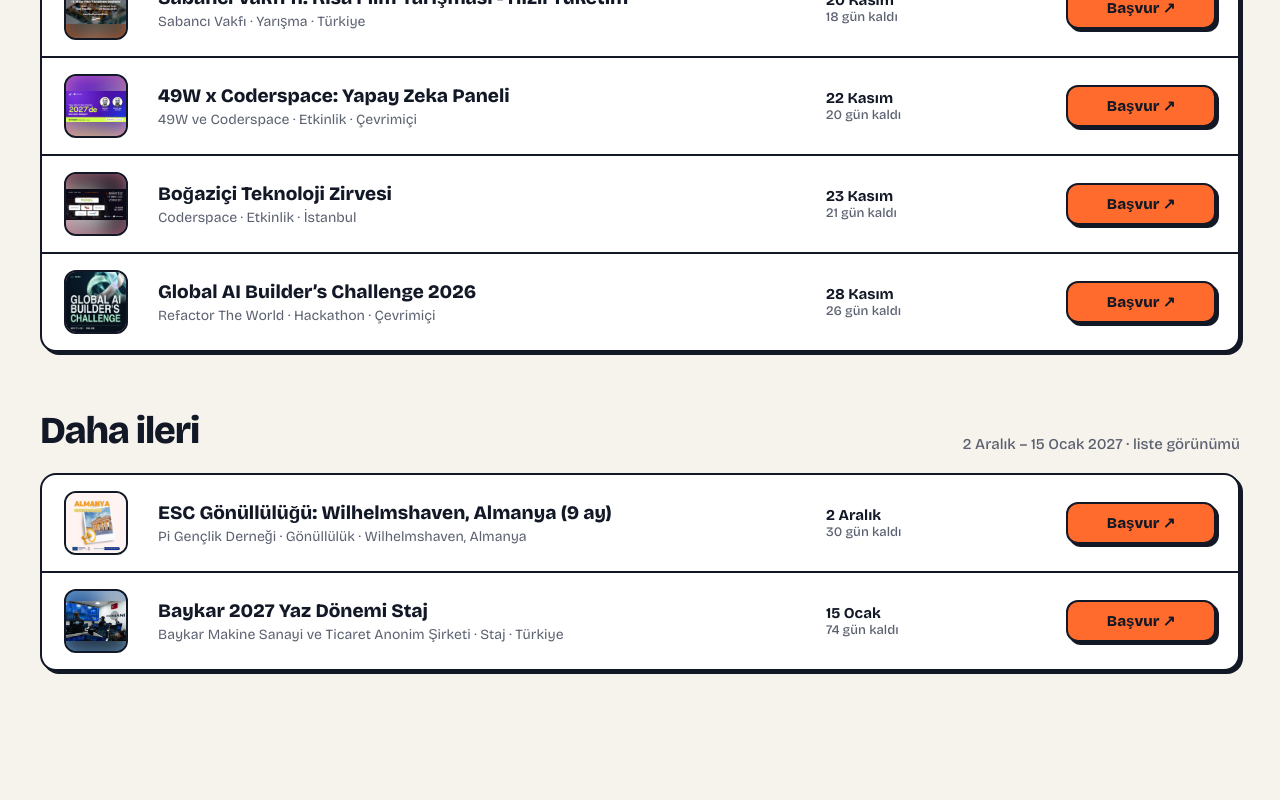
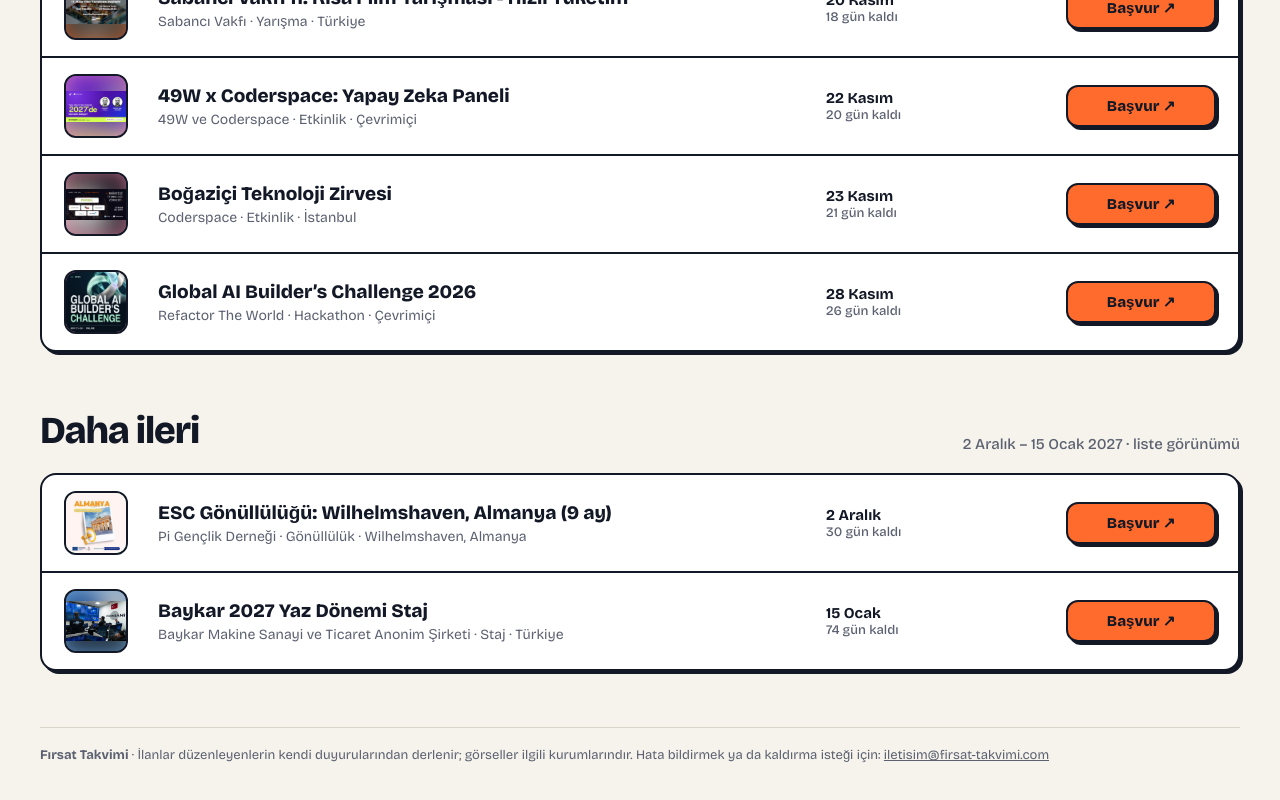
Before and after one commit to AlptekinZengin/Firsat-Takvimi, a Next.js app: page / in a window 1280 px wide. Shown: the part 4755-5555 px from the top of the page. Before the commit the page ends 5490 px from the top, so only its background shows below. Built offline with nearby package versions, Linux system fonts and the light colour scheme.

Commit message:
Sayfa sonuna iletişim ve kaldırma isteği satırı ekle
Co-Authored-By: Claude Opus 5.5 <noreply@anthropic.com>

```diff
--- a/app/IlanListesi.tsx
+++ b/app/IlanListesi.tsx
@@ -164,6 +164,10 @@ export function IlanListesi({ ilanlar, derlemeGunu }: IlanListesiProps) {
           </div>
         </section>
       )}
+      <footer className="sayfa-alti">
+        <b>Fırsat Takvimi</b> · İlanlar düzenleyenlerin kendi duyurularından derlenir; görseller ilgili kurumlarındır. Hata bildirmek ya da kaldırma isteği için:{" "}
+        <a href="mailto:iletisim@firsat-takvimi.com">iletisim@firsat-takvimi.com</a>
+      </footer>
     </main>
   );
 }
--- a/app/globals.css
+++ b/app/globals.css
@@ -267,3 +267,6 @@ h3 { overflow-wrap: anywhere; }
   .sat .son-tarih, .sat .btn { grid-column: 2; }
 }
 .btn.kapali-btn:hover { background: var(--z); }
+
+.sayfa-alti { margin-top: 56px; padding-top: 18px; border-top: 1px solid #d9d4c7; font-size: 13px; line-height: 1.5; color: var(--g); }
+.sayfa-alti a { color: inherit; text-decoration: underline; }
```
